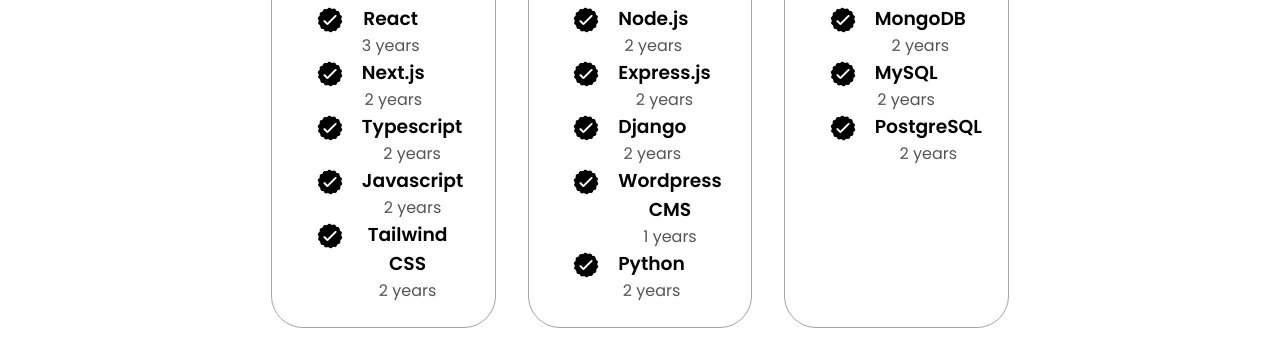
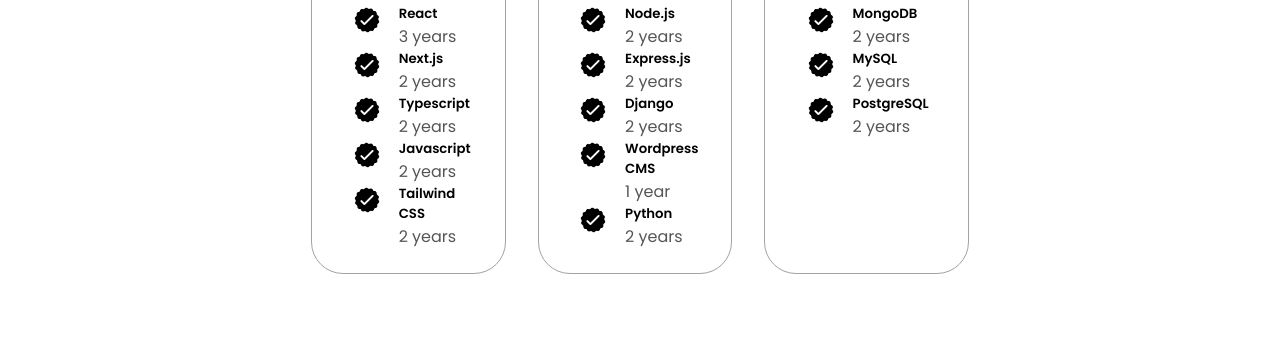
Before and after one commit to MwangiKariuki586/2024-portfolio, a React (Vite) app: page / in a window 1280 px wide. Shown: the part 1920-2273 px from the top of the page. Built offline with nearby package versions, Linux system fonts and the light colour scheme; no server answers.

Commit message:
optimize : experiences layout

```diff
--- a/src/App.css
+++ b/src/App.css
@@ -104,7 +104,8 @@
   overflow: hidden;
   transition: all 0.3 ease-in-out;
 }
-.blur-span{
+
+.blur-span {
   position: absolute;
   cursor: pointer;
   right: 5%;
@@ -112,9 +113,11 @@
   color: white;
   transition: all 0.3 ease-in-out;
 }
-.blur-span .close-icon{
+
+.blur-span .close-icon {
   font-size: 30px;
 }
+
 .menu-links a {
   display: block;
   padding: 10px;
@@ -144,11 +147,14 @@
   opacity: 1;
   z-index: 6676767;
   visibility: visible;
-  transition: opacity 1.5s ease, visibility 1.5s ease; /* Smooth transition */
+  transition: opacity 1.5s ease, visibility 1.5s ease;
+  /* Smooth transition */
 }
-.menu-links.open a{
+
+.menu-links.open a {
   color: white;
 }
+
 .hamburger-icon.open span:first-child {
   transform: rotate(45deg) translate(10px, 5px);
 }
@@ -202,17 +208,20 @@
   width: 400px;
   margin: auto 0;
 }
-.regalia{
+
+.regalia {
 
   border-radius: 50%;
   width: 400px;
   height: 400px;
   transition: filter 1.5s ease-in-out;
 }
-.regalia:hover{
+
+.regalia:hover {
   filter: grayscale(95%);
 
 }
+
 .section__text {
   align-self: center;
   text-align: center;
@@ -247,7 +256,7 @@
 
 .icon {
   cursor: pointer;
-  font-size:2rem;
+  font-size: 2rem;
 }
 
 /* BUTTONS */
@@ -309,15 +318,18 @@
   margin-bottom: 2rem;
   margin-top: 2rem;
 }
-.project-skeletons{
+
+.project-skeletons {
   display: flex;
   align-items: center;
   gap: 1rem;
 }
-.skeleton-size{
+
+.skeleton-size {
   width: 30vh;
   height: 300px;
 }
+
 .about-details-container {
   justify-content: center;
   flex-direction: column;
@@ -335,21 +347,26 @@
   width: 260px;
   transition: filter 1.5s ease-in-out;
 }
-.about-pic:hover{
+
+.about-pic:hover {
   filter: grayscale(95%);
 }
+
 .png-icon {
   cursor: pointer;
   height: 2rem;
 }
+
 .arrow {
   position: absolute;
   right: -5rem;
   bottom: 2.5rem;
 }
-.centered{
+
+.centered {
   margin: auto;
 }
+
 .details-container {
   padding: 1.5rem;
   flex: 1;
@@ -370,6 +387,8 @@
   width: 400px;
   margin: auto 0;
 }
+
+
 
 /* EXPERIENCE SECTION */
 
@@ -392,7 +411,13 @@
 }
 
 .article-container {
- text-align: center;
+  text-align: center;
+}
+
+.article__text {
+  display: flex;
+  flex-direction: column;
+  align-items: start;
 }
 
 article {
@@ -404,6 +429,10 @@
 
 article .icon {
   cursor: default;
+}
+
+.experience-tech-title {
+  text-align: start;
 }
 
 /* PROJECTS SECTION */
@@ -423,7 +452,8 @@
   height: 90%;
   transition: filter 1.5s ease-in-out;
 }
-.project-img:hover{
+
+.project-img:hover {
   filter: grayscale(95%);
 
 }
@@ -488,6 +518,7 @@
 footer p {
   text-align: center;
 }
-.about-icon{
+
+.about-icon {
   width: 20px;
 }
--- a/src/components/Experience.jsx
+++ b/src/components/Experience.jsx
@@ -3,10 +3,10 @@
 import UserContext from "../context/UserContext";
 import { MdOutlineKeyboardDoubleArrowDown } from "react-icons/md";
 import Skeleton from "react-loading-skeleton";
-import { frontendexperience,databasesxperience,backendexperience } from "../data";
+import { frontendexperience, databasesxperience, backendexperience } from "../data";
 const Experience = () => {
-// const { frontendexperience, backendexperience, databasesxperience } =
-//      useContext(UserContext);
+  // const { frontendexperience, backendexperience, databasesxperience } =
+  //      useContext(UserContext);
   return (
     <section id="experience">
       <p className="section__text__p1">Explore My</p>
@@ -24,9 +24,9 @@
                       alt="Experience icon"
                       className="png-icon"
                     />
-                    <div>
-                      <h3>{frontend.technology}</h3>
-                      <p>{frontend.level_rank} years</p>
+                    <div className="article__text">
+                      <h5 className="experience-tech-title">{frontend.technology}</h5>
+                      <p>{frontend.level_rank ? frontend.level_rank <= 1 ? `${frontend.level_rank} year` : `${frontend.level_rank} years` : ""}</p>
                     </div>
                   </article>
                 ))}
@@ -48,9 +48,9 @@
                       alt="Experience icon"
                       className="png-icon"
                     />
-                    <div>
-                      <h3>{backend.technology}</h3>
-                      <p>{backend.level_rank} years</p>
+                    <div className="article__text">
+                      <h5 className="experience-tech-title">{backend.technology}</h5>
+                      <p>{backend.level_rank ? backend.level_rank <= 1 ? `${backend.level_rank} year` : `${backend.level_rank} years` : ""}</p>
                     </div>
                   </article>
                 ))}
@@ -61,7 +61,7 @@
               <Skeleton width={200} height={200} borderRadius="2rem" />
             </div>
           )}
-          {databasesxperience && backendexperience?.length > 0 ? (
+          {databasesxperience && databasesxperience?.length > 0 ? (
             <div className="details-container">
               <h2 className="experience-sub-title">Databases</h2>
               <div className="article-container">
@@ -72,9 +72,9 @@
                       alt="Experience icon"
                       className="png-icon"
                     />
-                    <div>
-                      <h3>{database.technology}</h3>
-                      <p>{database.level_rank} years</p>
+                    <div className="article__text">
+                      <h5 className="experience-tech-title">{database.technology}</h5>
+                      <p>{database.level_rank ? database.level_rank <= 1 ? `${database.level_rank} year` : `${database.level_rank} years` : ""}</p>
                     </div>
                   </article>
                 ))}
--- a/src/data.js
+++ b/src/data.js
@@ -77,7 +77,15 @@
   {
     project_name: "Verified Nyumba",
     project_image: "/projects/verified_nyumba.png",
-    github_link: "https://github.com/MwangiKariuki586/2024-portfolio",
+    github_link: "https://github.com/MwangiKariuki586/house-hunting-app",
     demo_link: "https://house-hunting-app.vercel.app/",
+  },
+  {
+    project_name: "Chat app",
+    project_image: "/projects/chat.png",
+    github_link: "https://github.com/MwangiKariuki586/chat-app",
+    demo_link: "https://chat-app-two-teal.vercel.app/",
+
+
   }
 ];
```
Also changed, not shown: public/projects/chat.png (added).
